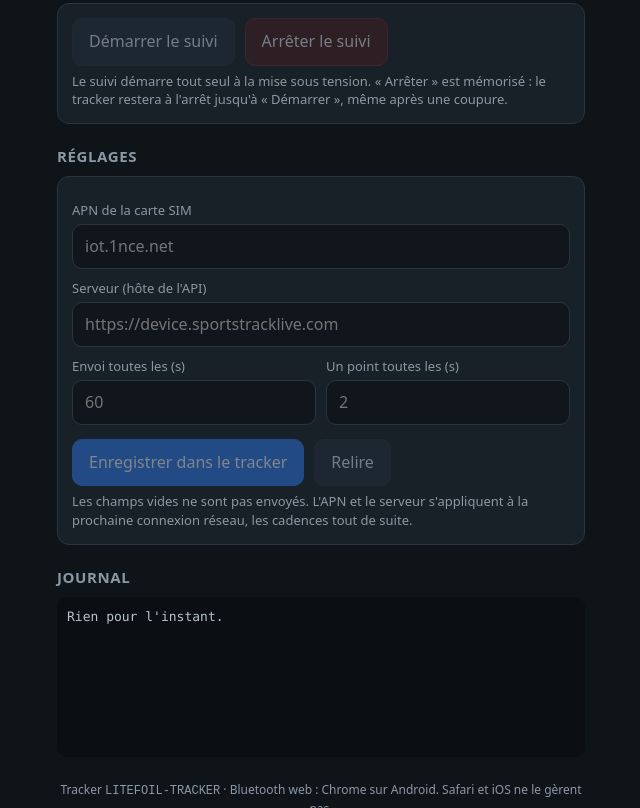
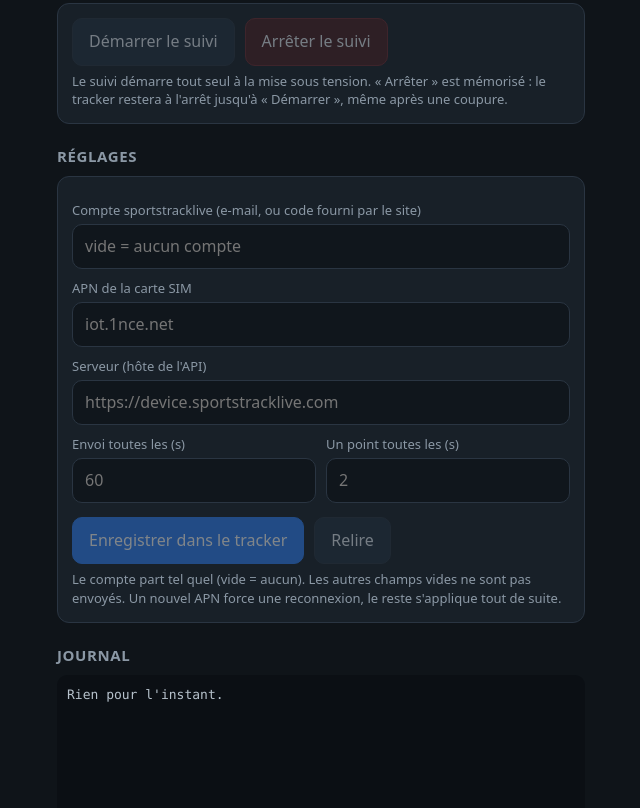
Before and after one commit to cedric167/litefoil-tracker, a plain HTML site: page index.html in a window 1280 px wide. Shown: the part 634-1442 px from the top of the page, without its empty margins (319-959 px from the left). Drawn offline with Linux system fonts and the light colour scheme.

Commit message:
Page : champ compte sportstracklive

```diff
--- a/index.html
+++ b/index.html
@@ -91,6 +91,8 @@
 
   <h2>Réglages</h2>
   <div class="card">
+    <label for="inAccount">Compte sportstracklive (e-mail, ou code fourni par le site)</label>
+    <input id="inAccount" autocomplete="off" autocapitalize="off" spellcheck="false" placeholder="vide = aucun compte">
     <label for="inApn">APN de la carte SIM</label>
     <input id="inApn" autocomplete="off" autocapitalize="off" spellcheck="false" placeholder="iot.1nce.net">
     <label for="inHost">Serveur (hôte de l'API)</label>
@@ -109,8 +111,8 @@
       <button class="primary" id="btnSave" disabled>Enregistrer dans le tracker</button>
       <button id="btnReload" disabled>Relire</button>
     </div>
-    <div class="note" id="saveNote">Les champs vides ne sont pas envoyés. L'APN et le serveur s'appliquent à la
-      prochaine connexion réseau, les cadences tout de suite.</div>
+    <div class="note" id="saveNote">Le compte part tel quel (vide = aucun). Les autres champs vides ne sont pas envoyés.
+      Un nouvel APN force une reconnexion, le reste s'applique tout de suite.</div>
   </div>
 
   <h2>Journal</h2>
@@ -193,6 +195,7 @@
   }
 
   function paintSettings(s) {
+    $("inAccount").value = s.account ?? "";
     $("inApn").value = s.apn ?? "";
     $("inHost").value = s.host ?? "";
     $("inPeriod").value = s.period ?? "";
@@ -299,6 +302,8 @@
 
   $("btnSave").addEventListener("click", async () => {
     const parts = [];
+    // The account is always sent: an emptied field clears it on the tracker.
+    parts.push("account=" + $("inAccount").value.trim());
     const apn = $("inApn").value.trim();
     const host = $("inHost").value.trim().replace(/\/+$/, "");
     const period = $("inPeriod").value.trim();
@@ -308,10 +313,6 @@
     if (period) parts.push("period=" + period);
     if (interval) parts.push("interval=" + interval);
     const note = $("saveNote");
-    if (parts.length === 0) {
-      note.textContent = "Rien à enregistrer : remplis au moins un champ.";
-      return;
-    }
     $("btnSave").disabled = true;
     const ok = await writeText(chSettings, parts.join(";"), "Enregistrement");
     $("btnSave").disabled = false;
```
